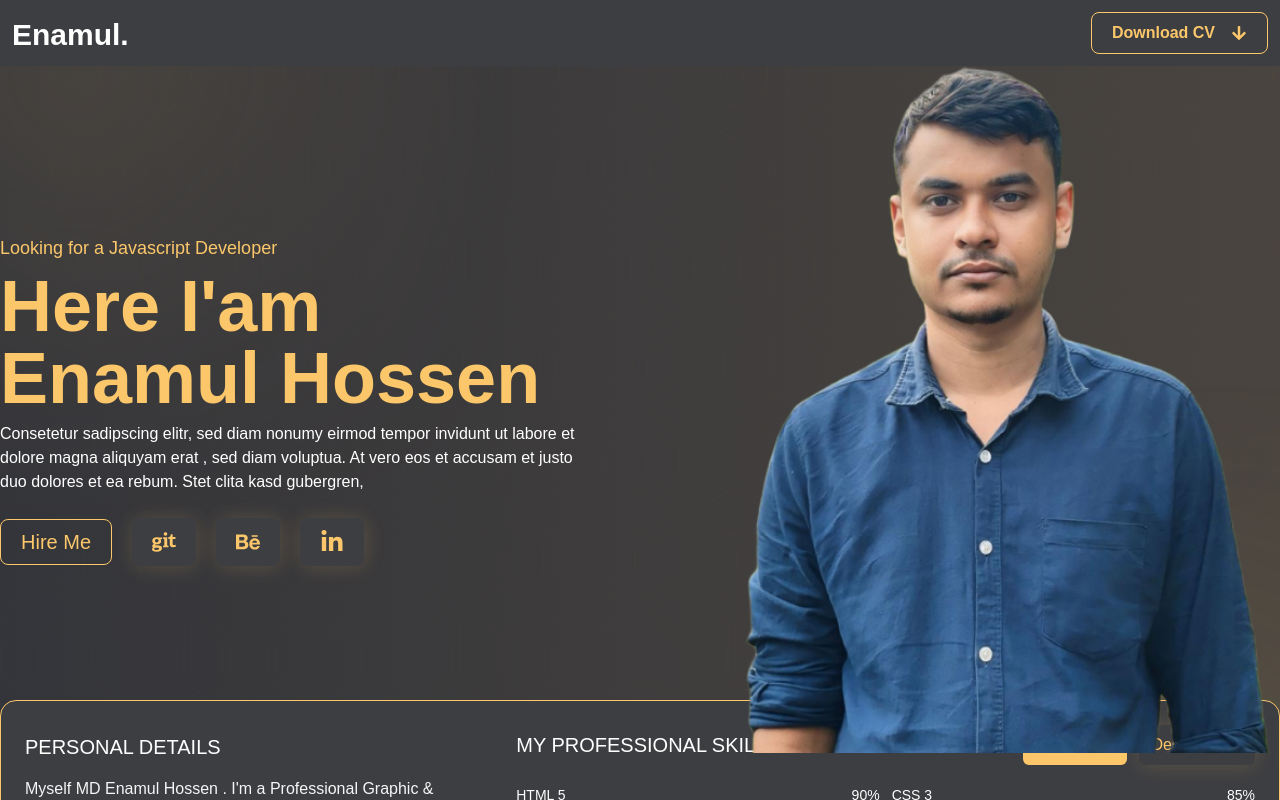
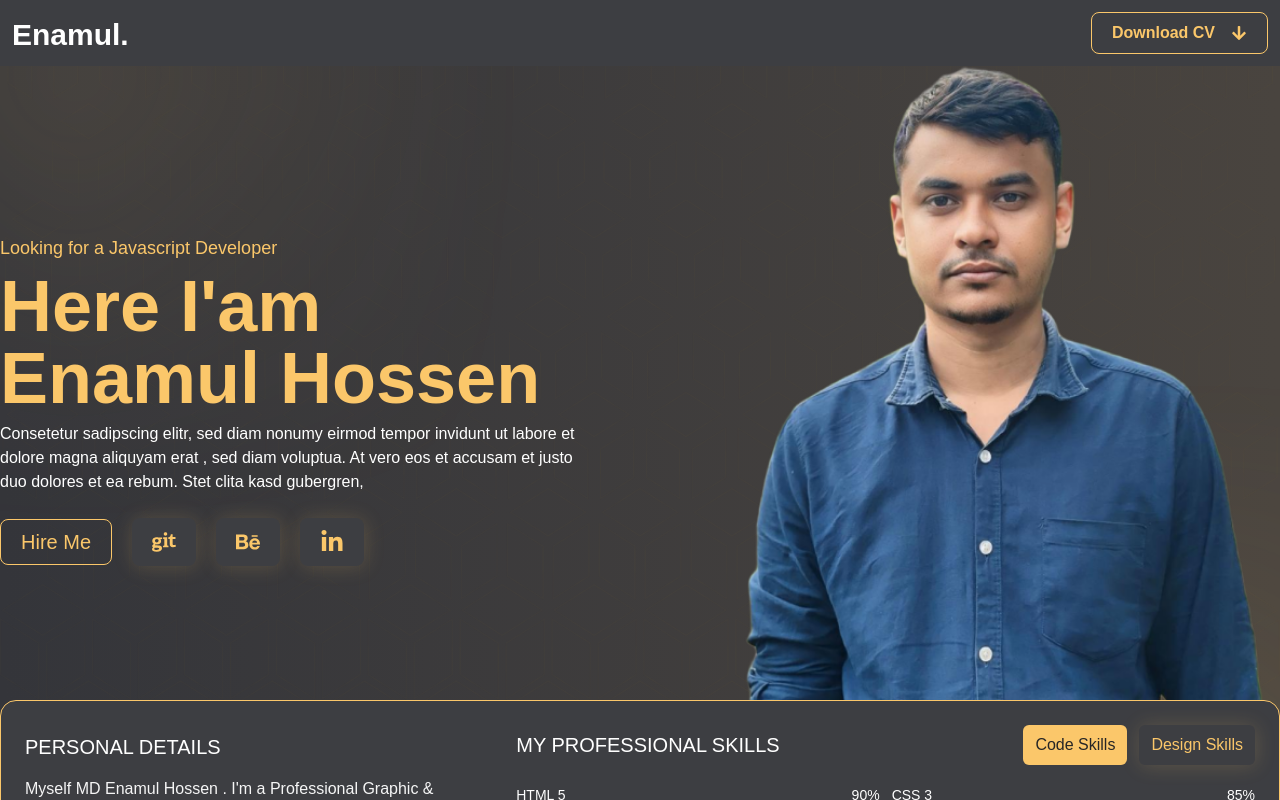
Before and after one commit to enamul90/Portfolio_Next, a Next.js app: page / in a window 1280 px wide. Shown: the top 800 px of the page. Built offline with nearby package versions, Linux system fonts and the light colour scheme.

Commit message:
fix hader

```diff
--- a/app/component/HeroComponent.jsx
+++ b/app/component/HeroComponent.jsx
@@ -17,22 +17,7 @@ const HeroComponent = () => {
         )
     }
 
-    const Nave = ()=>{
-        return (
-            <div className="w-full fixed top-0 left-0  py-3 px-3 companyBG">
-                <div className="flex justify-between items-center max-w-[1400px] mx-auto ">
-                    <h1 className="mt-1 text-2xl lg:text-3xl font-semibold  ">Enamul.</h1>
-                    <button
-                        className="flex w-fit ms-auto  justify-center items-center gap-4 text-white companyText font-semibold px-2  lg:px-5 py-2 rounded-lg border border-[#FBC76A]
-                    hover:scale-105 transition-transform duration-300
-                    ">
-                        <span className="hidden lg:block">Download CV</span>
-                        <FaArrowDown/>
-                    </button>
-                </div>
-            </div>
-        )
-    }
+
     const HeroText = () => {
         return (
             <>
@@ -64,8 +49,7 @@ const HeroComponent = () => {
     return (
         <div className="h-screen w-screen overflow-hidden px-2 lg:px-0 ">
             <HeroBG />
-            <div className="relative z-50 max-w-[1400px] mx-auto h-full ">
-                <Nave />
+            <div className="relative z-10 max-w-[1400px] mx-auto h-full ">
                 <div className="grid grid-cols-4  lg:grid-cols-8 gap-28 h-full">
                     <div className="col-span-4 flex flex-col justify-center">
                         <HeroText/>
--- /dev/null
+++ b/app/component/Nave.jsx
@@ -0,0 +1,21 @@
+import {FaArrowDown} from "react-icons/fa";
+
+const Nave = ()=>{
+    return (
+        <div className="w-full fixed top-0 left-0  py-3 px-3 companyBG z-50
+        ">
+            <div className="flex justify-between items-center max-w-[1400px] mx-auto ">
+                <h1 className="mt-1 text-2xl lg:text-3xl font-semibold  ">Enamul.</h1>
+                <button
+                    className="flex w-fit ms-auto  justify-center items-center gap-4 text-white companyText font-semibold px-2  lg:px-5 py-2 rounded-lg border border-[#FBC76A]
+                    hover:scale-105 transition-transform duration-300
+                    ">
+                    <span className="hidden lg:block">Download CV</span>
+                    <FaArrowDown/>
+                </button>
+            </div>
+        </div>
+    )
+}
+
+export default Nave;
--- a/app/page.js
+++ b/app/page.js
@@ -5,6 +5,8 @@ import Summary from "@/app/component/Summary";
 import ProjectComponent from "@/app/component/ProjectComponent";
 import WorkExperience from "@/app/component/WorkExperience";
 import Footer from "@/app/component/Footer";
+import Nave from "@/app/component/Nave";
+
 
 
 export default function Home() {
@@ -12,6 +14,7 @@ export default function Home() {
 
   return (
      <div className="overflow-hidden ">
+         <Nave />
          <HeroComponent />
          <Profile />
          <Service />
```
